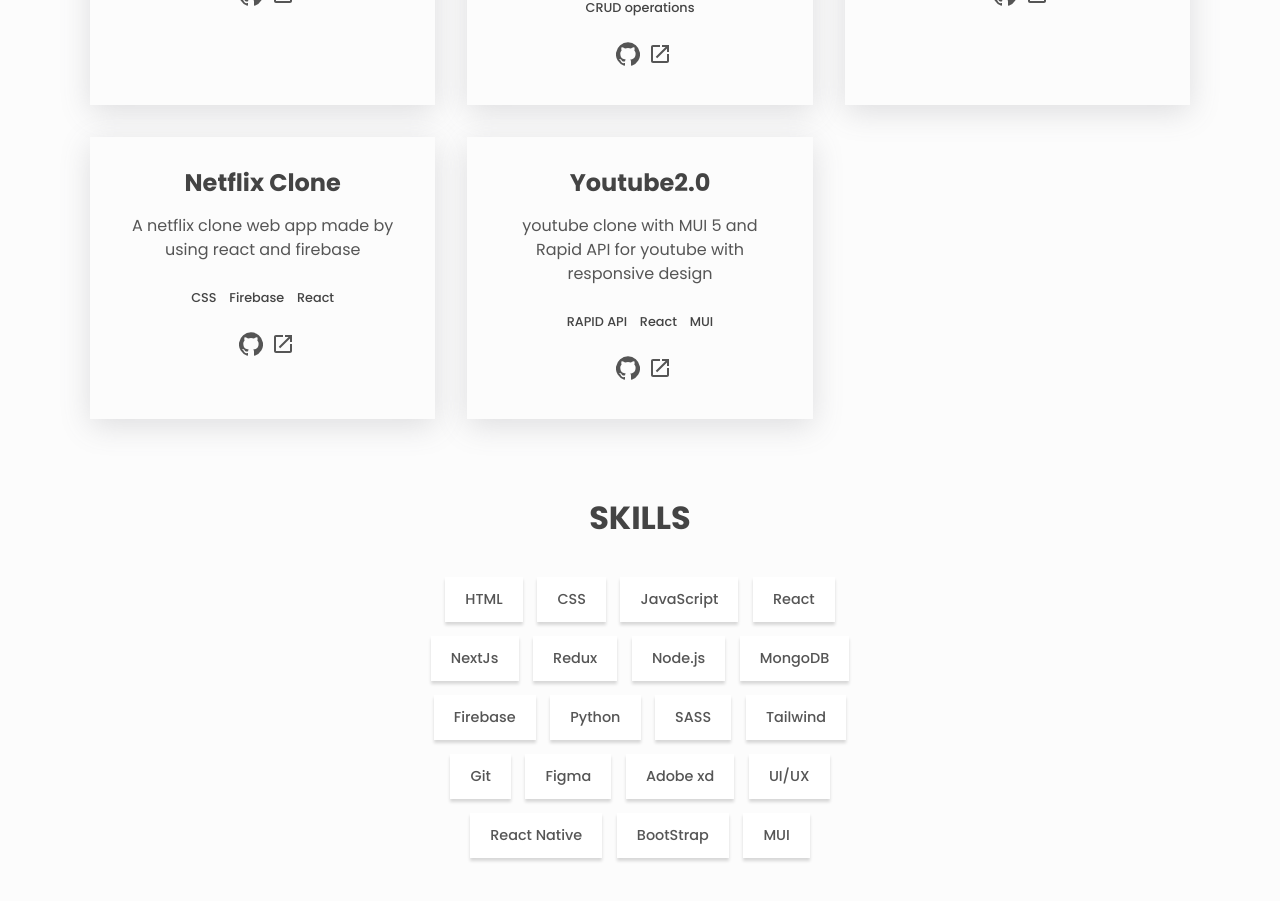
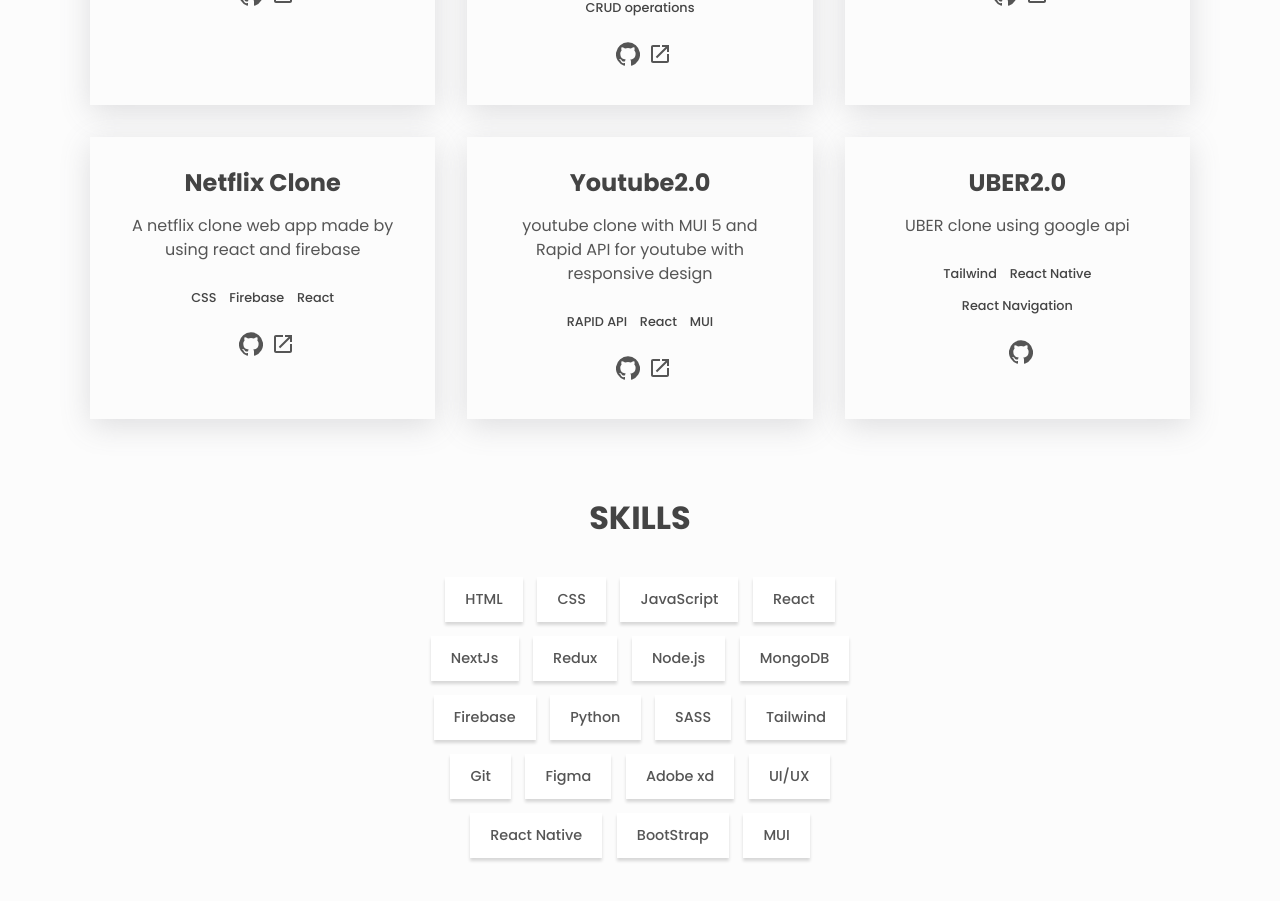
Before and after one commit to VinaySehwag14/PERSONAL-PORTFOLIO, a React (Create React App) app: page / in a window 1280 px wide. Shown: the part 1580-2481 px from the top of the page. Built offline with nearby package versions, Linux system fonts and the light colour scheme.

Commit message:
Update portfolio.js
added react native project

```diff
--- a/src/portfolio.js
+++ b/src/portfolio.js
@@ -109,6 +109,13 @@ const projects = [
     sourceCode: 'https://github.com/VinaySehwag14/Youtube2.0',
     livePreview: 'https://youtube2-0-3yb33tn13-vinaysehwag14.vercel.app/',
   },
+  {
+    name: 'UBER2.0',
+    description: 'UBER clone using google api  ',
+    stack: ['Tailwind', 'React Native','React Navigation'],
+    sourceCode: 'https://github.com/VinaySehwag14/uber2.0',
+    livePreview: '',
+  }
 
 ]
 
```
